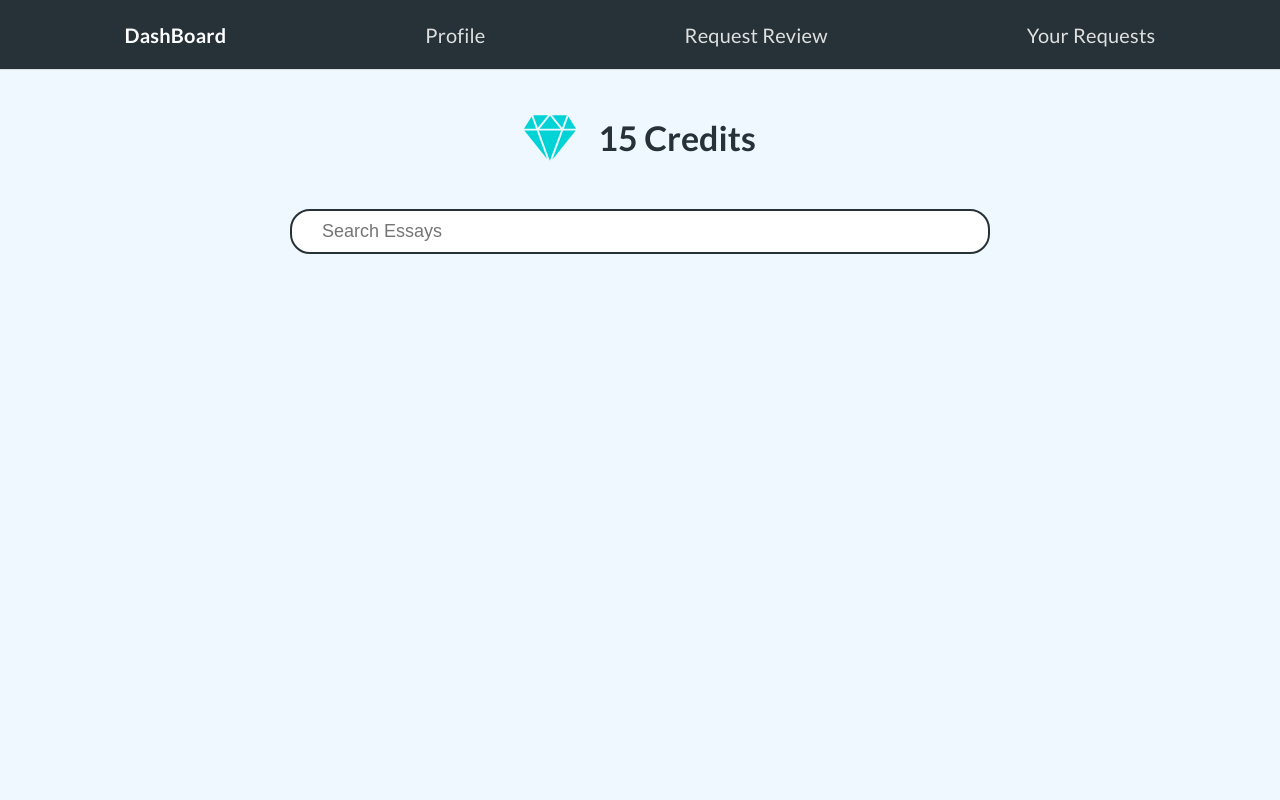
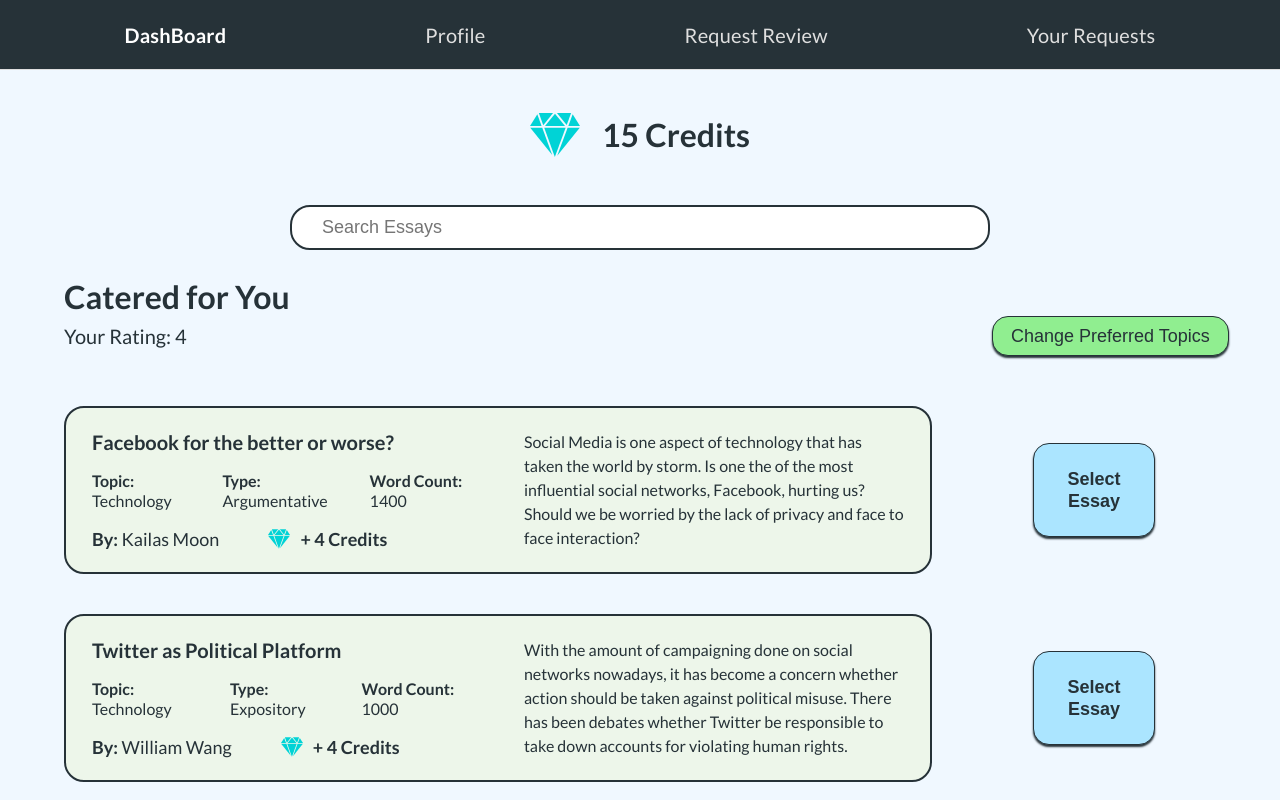
Before and after one commit to billwang115/Essayed-It, a React (Create React App) app in the folder essayeditapp/: page /reviewEssays in a window 1280 px wide. Shown: the top 800 px of the page. Built offline with nearby package versions, Linux system fonts and the light colour scheme.

Commit message:
Added essay request ui

```diff
--- /dev/null
+++ b/essayeditapp/src/components/ReviewEssaysPage/EssayRequest.js
@@ -0,0 +1,51 @@
+import styles from "./ReviewEssaysPage.module.css";
+import creditIcon from "../../assets/credit_icon.svg";
+
+const EssayRequest = ({ essay }) => {
+  return (
+    <div className={styles.essayRequestContainer}>
+      <div className={styles.essayRequest}>
+        <div className={styles.essayInfoContainer}>
+          <div className={styles.essayTitle}>{essay.title}</div>
+          <div className={styles.essayInfoRow}>
+            <span className={styles.essayInfoText}>
+              <b>Topic:</b> {essay.topic}
+            </span>
+            <span className={styles.essayInfoText}>
+              <b>Type:</b> {essay.type}
+            </span>
+            <span className={styles.essayInfoText}>
+              <b>Word Count:</b> {essay.numWords}
+            </span>
+          </div>
+
+          <div className={styles.essayInfoRow}>
+            <span className={styles.essayAuthor}>
+              <b>By:</b> {essay.author}
+            </span>
+            <div className={styles.essayCredits}>
+              <img
+                src={creditIcon}
+                alt="diamond-icon"
+                className={styles.essayCreditsIcon}
+              />
+              <span className={styles.essayCreditsText}>
+                + {essay.numCredits} Credits
+              </span>
+            </div>
+          </div>
+        </div>
+
+        <div className={styles.essayDescriptionContainer}>
+          <div className={styles.essayDescription}>{essay.description}</div>
+        </div>
+      </div>
+
+      <div className={styles.essayOptionsContainer}>
+        <button className={styles.selectEssayButton}>Select Essay</button>
+      </div>
+    </div>
+  );
+};
+
+export default EssayRequest;
--- a/essayeditapp/src/components/ReviewEssaysPage/ReviewEssaysPage.js
+++ b/essayeditapp/src/components/ReviewEssaysPage/ReviewEssaysPage.js
@@ -1,9 +1,47 @@
 import styles from "./ReviewEssaysPage.module.css";
 import creditIcon from "../../assets/credit_icon.svg";
+import EssayRequest from "./EssayRequest";
 
 const numCredits = 15; //this value will be retrieved from a server call
+const currentUserRating = 4; //this value will be retrieved from a server call
+const sampleEssays = [
+  // this information will be retrived from a server call
+  // only the essays that have the number of credits, less than or equal to their current user rating will be given by the server
+  {
+    title: "Facebook for the better or worse?",
+    description:
+      "Social Media is one aspect of technology that has taken the world by storm. Is one the of the most influential social networks, Facebook, hurting us? Should we be worried by the lack of privacy and face to face interaction?",
+    topic: "Technology",
+    type: "Argumentative",
+    numWords: 1400,
+    author: "Kailas Moon",
+    numCredits: 4,
+  },
+  {
+    title: "Twitter as Political Platform",
+    description:
+      "With the amount of campaigning done on social networks nowadays, it has become a concern whether action should be taken against political misuse. There has been debates whether Twitter be responsible to take down accounts for violating human rights.",
+    topic: "Technology",
+    type: "Expository",
+    numWords: 1000,
+    author: "William Wang",
+    numCredits: 4,
+  },
+  {
+    title: "Dangers of Facial Recognition",
+    description:
+      "Being an avid user of Social Media, I've had some scary experiences using their facial recognition technology. I describe all of the horrors of this new technology in my essay.",
+    topic: "Technology",
+    type: "Descriptive",
+    numWords: 2000,
+    author: "Ethan Moran",
+    numCredits: 3,
+  },
+];
 
 const ReviewEssaysPage = () => {
+  const requests = sampleEssays.map((item) => <EssayRequest essay={item} />);
+
   return (
     <div className={styles.ReviewEssaysContainer}>
       <div className={styles.totalCreditsContainer}>
@@ -18,6 +56,19 @@ const ReviewEssaysPage = () => {
           className={styles.searchBar}
         />
       </div>
+
+      <div>
+        <h2 className={styles.cateredHeader}>Catered for You</h2>
+        <div className={styles.ratingAndButton}>
+          <span className={styles.ratingText}>
+            Your Rating: {currentUserRating}
+          </span>
+          <button className={styles.topicButton}>
+            Change Preferred Topics
+          </button>
+        </div>
+        <div className={styles.essayRequestList}>{requests}</div>
+      </div>
     </div>
   );
 };
--- a/essayeditapp/src/components/ReviewEssaysPage/ReviewEssaysPage.module.css
+++ b/essayeditapp/src/components/ReviewEssaysPage/ReviewEssaysPage.module.css
@@ -1,3 +1,4 @@
+/*Review Essays Page Styles*/
 .ReviewEssaysContainer {
   background-color: aliceblue;
   padding-top: 30px;
@@ -7,7 +8,7 @@
 }
 
 .totalCreditsContainer {
-  margin-top: 12px;
+  margin-top: 10px;
   display: flex;
   justify-content: center;
   align-items: center;
@@ -15,13 +16,13 @@
 }
 
 .creditIcon {
-  width: 52px;
-  height: 52px;
+  width: 50px;
+  height: 50px;
 }
 
 .creditText {
-  font-size: 34px;
-  line-height: 42px;
+  font-size: 32px;
+  line-height: 38px;
   font-weight: 600;
   color: #263238;
 }
@@ -34,10 +35,156 @@
 }
 
 .searchBar {
-  width: 92%;
+  width: 90%;
   max-width: 700px;
   border-radius: 20px;
   border: 2px solid #263238;
   padding: 10px 30px;
   font-size: 18px;
 }
+
+.cateredHeader {
+  font-size: 32px;
+  line-height: 38px;
+  font-weight: 600;
+  margin: 28px 0px 0px 0px;
+  padding-left: 5%;
+  color: #263238;
+}
+
+.ratingAndButton {
+  display: flex;
+  justify-content: space-between;
+  align-items: center;
+  padding: 0px 4% 0px 5%;
+}
+
+.ratingText {
+  font-size: 20px;
+  line-height: 24px;
+  font-weight: 500;
+  color: #263238;
+}
+
+.topicButton {
+  border: 1px solid #263238;
+  background-color: lightgreen;
+  box-shadow: 0px 2px 2px #263238;
+  color: #263238;
+  border-radius: 16px;
+  font-weight: 500;
+  font-size: 18px;
+  line-height: 22px;
+  padding: 8px 18px;
+  cursor: pointer;
+  display: block;
+}
+
+.essayRequestList {
+  margin: 50px auto 0px auto;
+  max-width: 1600px;
+  width: 90%;
+  display: flex;
+  flex-direction: column;
+  row-gap: 40px;
+}
+
+/*Essay Request Styles*/
+.essayRequestContainer {
+  display: flex;
+  align-items: center;
+  column-gap: 40px;
+}
+
+.essayRequest {
+  flex-basis: 78%;
+  border-radius: 20px;
+  border: 2px solid #263238;
+  padding: 22px 26px;
+  background-color: #edf6ea;
+  display: flex;
+  column-gap: 52px;
+}
+
+.essayInfoContainer {
+  flex-basis: 50%;
+}
+
+.essayTitle {
+  font-size: 20px;
+  line-height: 24px;
+  font-weight: 600;
+  color: #263238;
+}
+
+.essayInfoRow {
+  margin-top: 17px;
+  display: flex;
+  justify-content: flex-start;
+  align-items: center;
+  column-gap: 9%;
+}
+
+.essayInfoText {
+  font-size: 16px;
+  line-height: 20px;
+  color: #263238;
+}
+
+.essayAuthor {
+  font-size: 18px;
+  line-height: 22px;
+  color: #263238;
+  margin-right: 15px;
+}
+
+.essayCredits {
+  display: flex;
+  align-items: center;
+  justify-content: center;
+  column-gap: 10px;
+}
+
+.essayCreditsIcon {
+  width: 22px;
+  height: 22px;
+}
+
+.essayCreditsText {
+  font-size: 18px;
+  line-height: 22px;
+  font-weight: 600;
+  color: #263238;
+}
+
+.essayDescriptionContainer {
+  flex-basis: 50%;
+}
+
+.essayDescription {
+  font-size: 16px;
+  line-height: 24px;
+  color: #263238;
+}
+
+.essayOptionsContainer {
+  flex-basis: 22%;
+  display: flex;
+  align-items: center;
+  justify-content: center;
+  column-gap: 15px;
+}
+
+.selectEssayButton {
+  flex-basis: 50%;
+  border: 1px solid #263238;
+  background-color: #abe5ff;
+  box-shadow: 0px 2px 2px #263238;
+  color: #263238;
+  border-radius: 16px;
+  font-weight: 600;
+  font-size: 18px;
+  line-height: 22px;
+  padding: 24px 24px;
+  cursor: pointer;
+}
```
